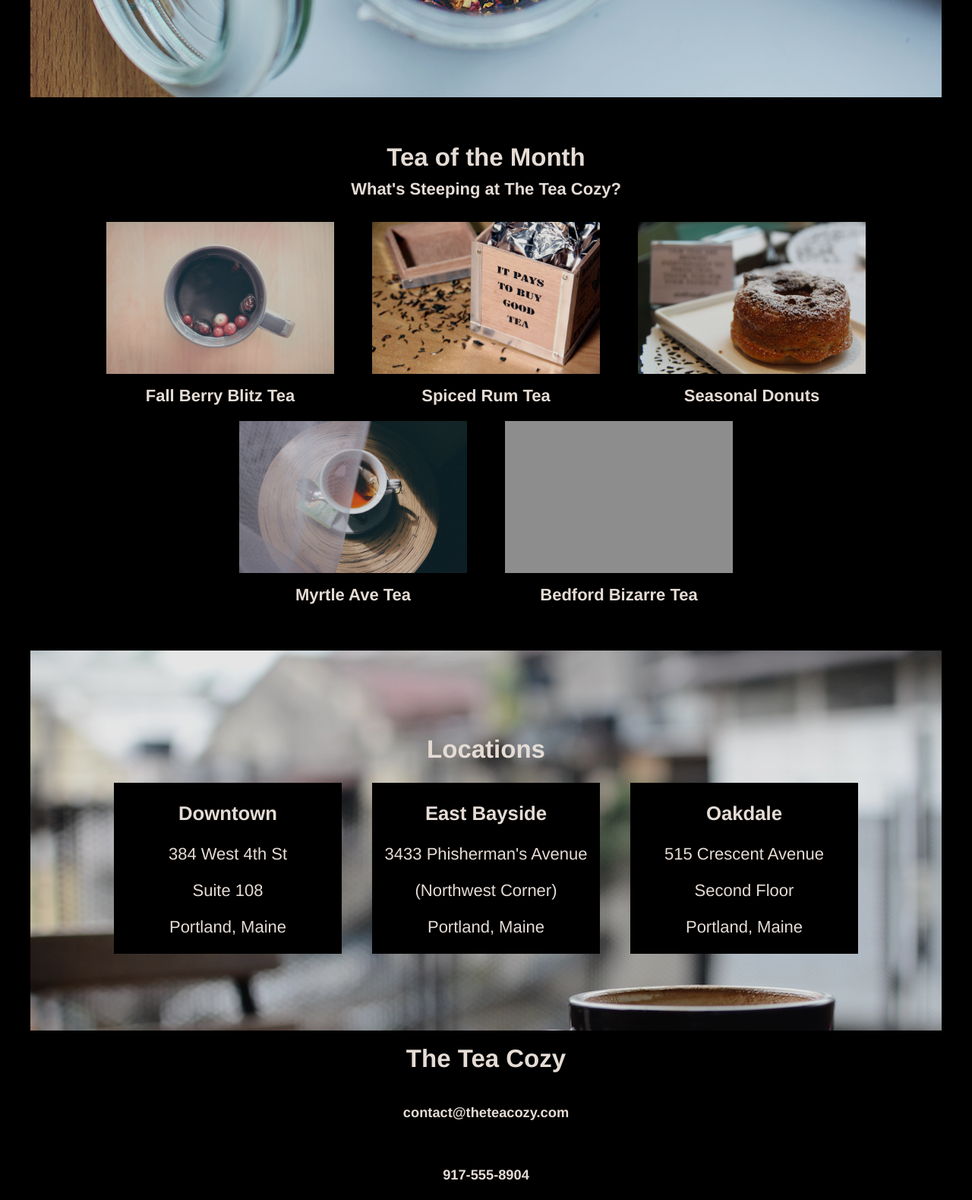
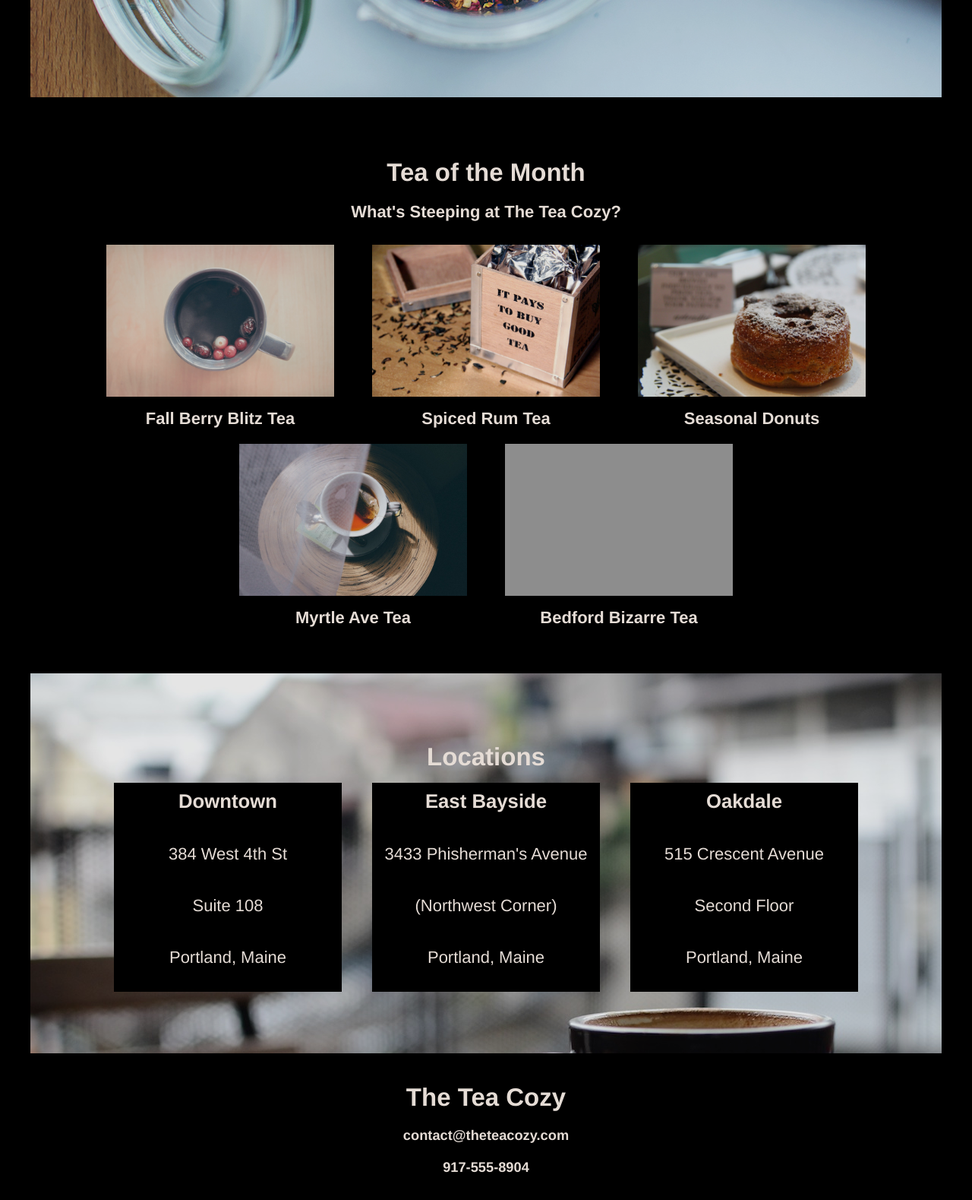
Before and after one commit to jemilac/TeaCozy, a plain HTML site: page index.html in a window 1280 px wide. Shown: the part 580-2159 px from the top of the page at 76% size. Drawn offline with Linux system fonts and the light colour scheme; grey boxes are pictures that could not be loaded.

Commit message:
Final version

```diff
--- a/resources/style.css
+++ b/resources/style.css
@@ -30,7 +30,6 @@ body {
 .nav-container {
   display: flex;
   padding-right: 10px;
-
 }
 
 .nav-container a {
@@ -45,7 +44,6 @@ body {
   align-items: center;
   flex-direction: column;
   margin: 0px 30px;
-  padding-top: auto;
 }
 
 #mission {
@@ -62,8 +60,9 @@ body {
   width: 1200px;
 }
 
-h2, h4 {
-  margin: 10px auto;
+h2, h3, h4, h5 {
+  padding: 10px;
+  margin: 0;
 }
 
 #tea {
@@ -72,7 +71,11 @@ h2, h4 {
   align-items: center;
   flex-direction: column;
   width: 1000px;
-  padding-top: 50px;
+  padding-top: 10px;
+}
+
+#tea .text-block {
+  padding-top: 60px;
 }
 
 .image-block {
@@ -114,15 +117,21 @@ h2, h4 {
 .location-block {
   display: flex;
   justify-content: space-between;
+  align-items: center;
   width: 980px;
-  padding-top: 15px;
-  opacity: 1;
+  padding-top: 5px;
 }
 
 .location {
   background-color: black;
   width: 300px;
+  opacity: 1;
 }
+
+p {
+  padding: 10px;
+}
+
 /*footer section*/
 .footer-container {
   display: flex;
@@ -137,12 +146,10 @@ h2, h4 {
   justify-content: center;
   align-items: center;
   height: 200px;
-  padding-top: 20px;
 }
 
 #copyright {
   padding-left: 20px;
   text-align: left;
   width: 100%;
-
 }
```
